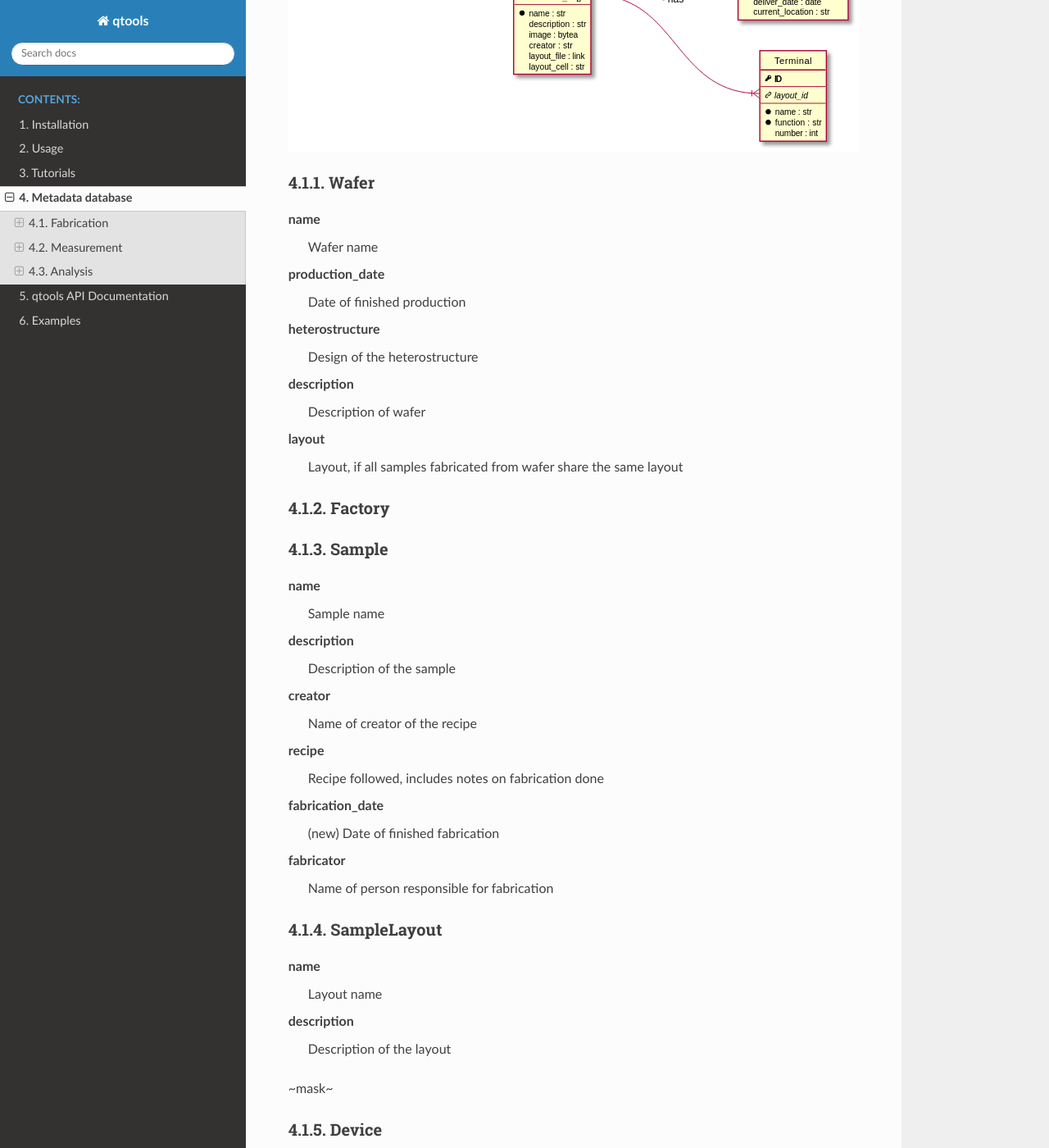
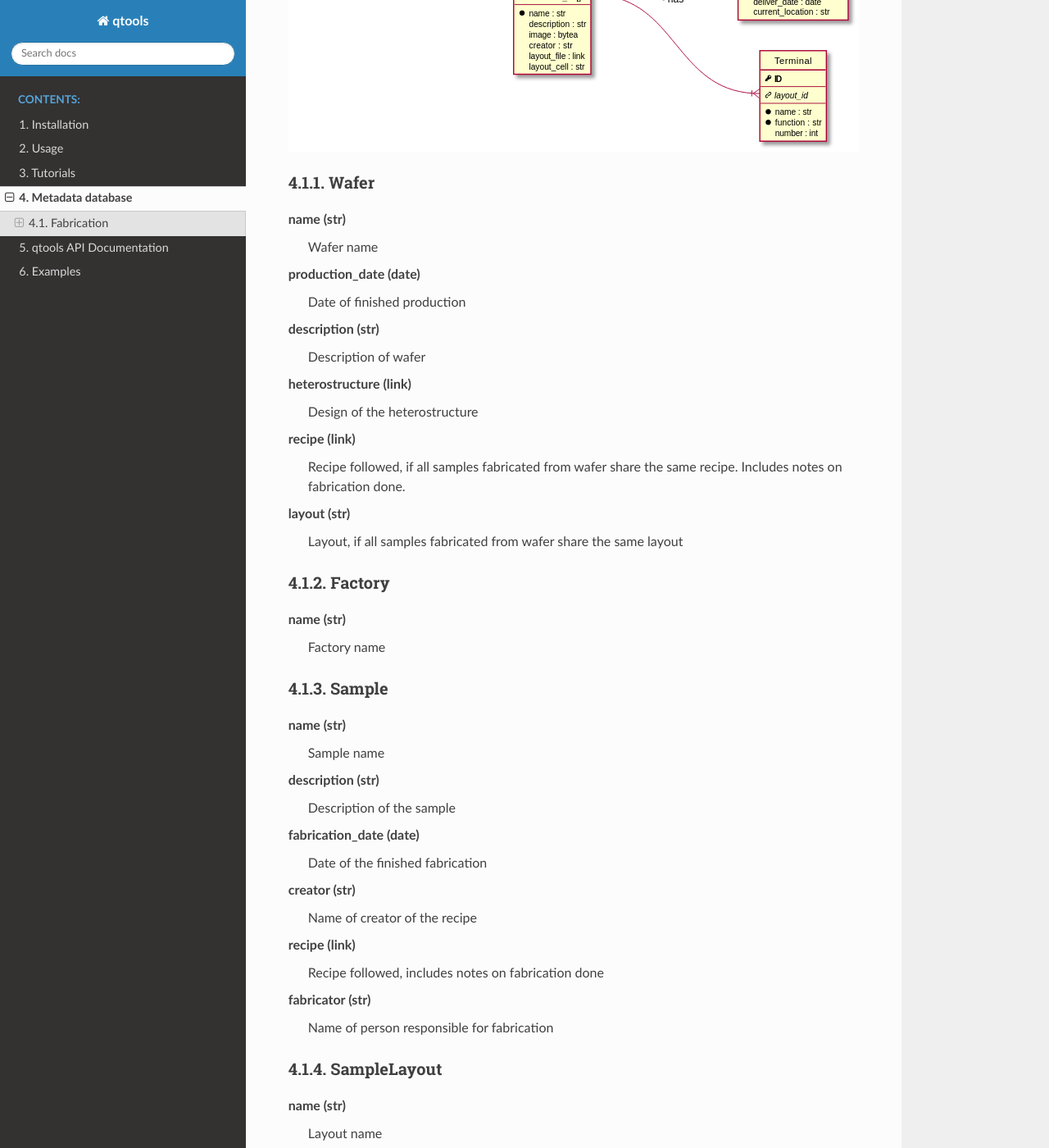
Before and after one commit to qutech/QuMADA, a Sphinx documentation site: the page built from docs/database.rst, in a window 1280 px wide and 1400 px high, scrolled down 1868 px. Shown: the whole window at 82% size. Built offline with Sphinx 7.4.7 and the Read the Docs theme 2.0.0, drawn with Linux system fonts in a browser that asks for light colours; some of the changed text lies outside the part shown.

Commit message:
update database structure documentation

```diff
--- a/docs/database.rst
+++ b/docs/database.rst
@@ -15,19 +15,24 @@ Fabrication
 Wafer
 ^^^^^
 
-name
+name (str)
   Wafer name
 
-production_date
+production_date (date)
   Date of finished production
 
-heterostructure
+description (str)
+  Description of wafer
+
+heterostructure (link)
   Design of the heterostructure
 
-description
-  Description of wafer
+recipe (link)
+  Recipe followed, if all samples fabricated from wafer share the same recipe.
+  Includes notes on fabrication done.
 
-layout
+
+layout (str)
   Layout, if all samples fabricated from wafer share the same layout
 
 
@@ -35,29 +40,29 @@ layout
 Factory
 ^^^^^^^
 
+name (str)
+  Factory name
 
 
 Sample
 ^^^^^^
 
-
-
-name
+name (str)
   Sample name
 
-description
+description (str)
   Description of the sample
 
-creator
+fabrication_date (date)
+  Date of the finished fabrication
+
+creator (str)
   Name of creator of the recipe
 
-recipe
+recipe (link)
   Recipe followed, includes notes on fabrication done
 
-fabrication_date
-  (new) Date of finished fabrication
-
-fabricator
+fabricator (str)
   Name of person responsible for fabrication
 
 
@@ -65,55 +70,47 @@ fabricator
 SampleLayout
 ^^^^^^^^^^^^
 
-name
+name (str)
   Layout name
 
-description
+description (str)
   Description of the layout
-
-~mask~
 
 
 Device
 ^^^^^^
 
-name
+name (str)
   Device name
 
-description
+description (str)
   Description of the device
 
-comment
+comment (str)
   Comment on the state of the device
 
-~link_to_details~
-
-
-layout_parameters
+layout_parameters (str)
   Relevant parameters of the device layout
 
-status
+status (str)
   State of the device
   *This should probably be limited to a few choices*
 
-microscope
+microscope (str)
   Results of microscope investigation
   *This should probably be limited to a few choices*
 
-annealing
+annealing (str)
   Annealing parameters
   *Is this still necessary?*
 
-~owner~ responsible person
+responsible_person (str)
   Person responsible for the device at the current time
 
-~receiver~
-
-
-deliver_date
+deliver_date (date)
   Date when the device was delivered to the responsible person
 
-current_location
+current_location (str)
   Current location of the device
 
 
@@ -121,25 +118,23 @@ current_location
 DeviceLayout
 ^^^^^^^^^^^^
 
-name
+name (str)
   Device layout name
 
-description
+description (str)
   Description of the device layout
 
-~mask~
+image (bytea)
+  Image of the DeviceLayout
+  *Is this necessary?*
 
-
-image
-  ?
-
-creator
+creator (str)
   Name of creator of the layout
 
-layout_file
+layout_file (link)
   Link to layout design file
 
-layout_cell
+layout_cell (str)
   Cell referencing the location of the specific device layout
   *Should default to "Top"*
 
@@ -148,42 +143,50 @@ layout_cell
 Terminal
 ^^^^^^^^
 
+name (str)
+  Terminal layout name
+
+function (str)
+  Function of the terminal in the device
+
+number (int)
+  Assigned terminal number
 
 
-Measurement
------------
+.. Measurement
+.. -----------
 
-.. image:: diagrams/ERD_measurement/ERD_measurement.svg
+.. .. image:: diagrams/ERD_measurement/ERD_measurement.svg
 
-Measurement
-^^^^^^^^^^^
+.. Measurement
+.. ^^^^^^^^^^^
 
-MeasurementType
-^^^^^^^^^^^^^^^
+.. MeasurementType
+.. ^^^^^^^^^^^^^^^
 
-MeasurementSettings
-^^^^^^^^^^^^^^^^^^^
+.. MeasurementSettings
+.. ^^^^^^^^^^^^^^^^^^^
 
-MeasurementMapping
-^^^^^^^^^^^^^^^^^^
+.. MeasurementMapping
+.. ^^^^^^^^^^^^^^^^^^
 
-MeasurementScript
-^^^^^^^^^^^^^^^^^
+.. MeasurementScript
+.. ^^^^^^^^^^^^^^^^^
 
-MeasurementSeries
-^^^^^^^^^^^^^^^^^
+.. MeasurementSeries
+.. ^^^^^^^^^^^^^^^^^
 
-MeasurementData
-^^^^^^^^^^^^^^^
+.. MeasurementData
+.. ^^^^^^^^^^^^^^^
 
-ExperimentSetup
-^^^^^^^^^^^^^^^
+.. ExperimentSetup
+.. ^^^^^^^^^^^^^^^
 
-Analysis
---------
+.. Analysis
+.. --------
 
-Analysis
-^^^^^^^^
+.. Analysis
+.. ^^^^^^^^
 
-AnalysisResult
-^^^^^^^^^^^^^^
+.. AnalysisResult
+.. ^^^^^^^^^^^^^^
```
